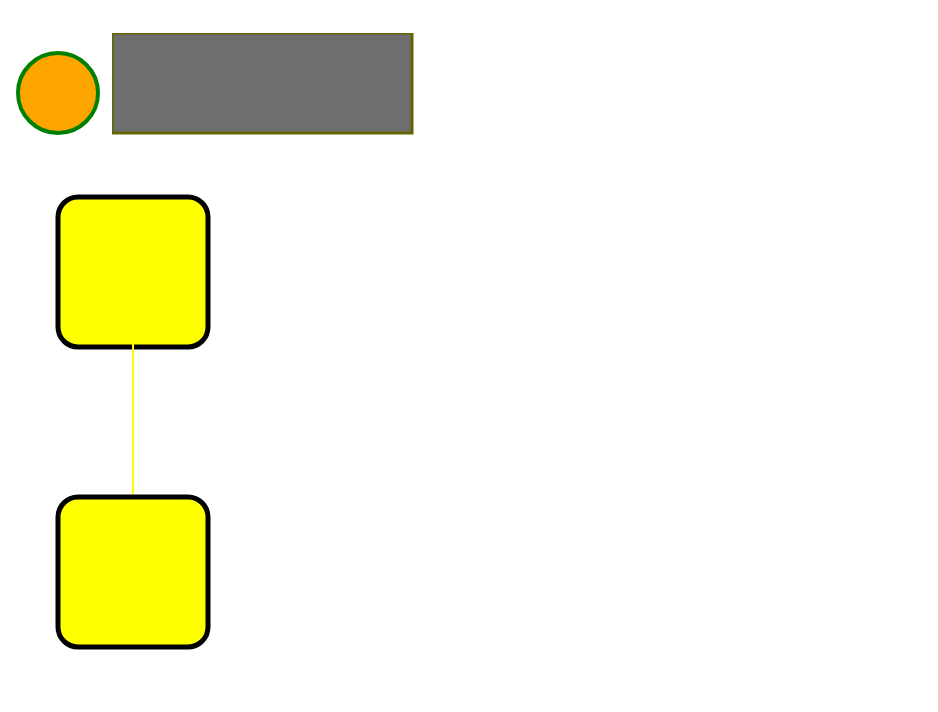
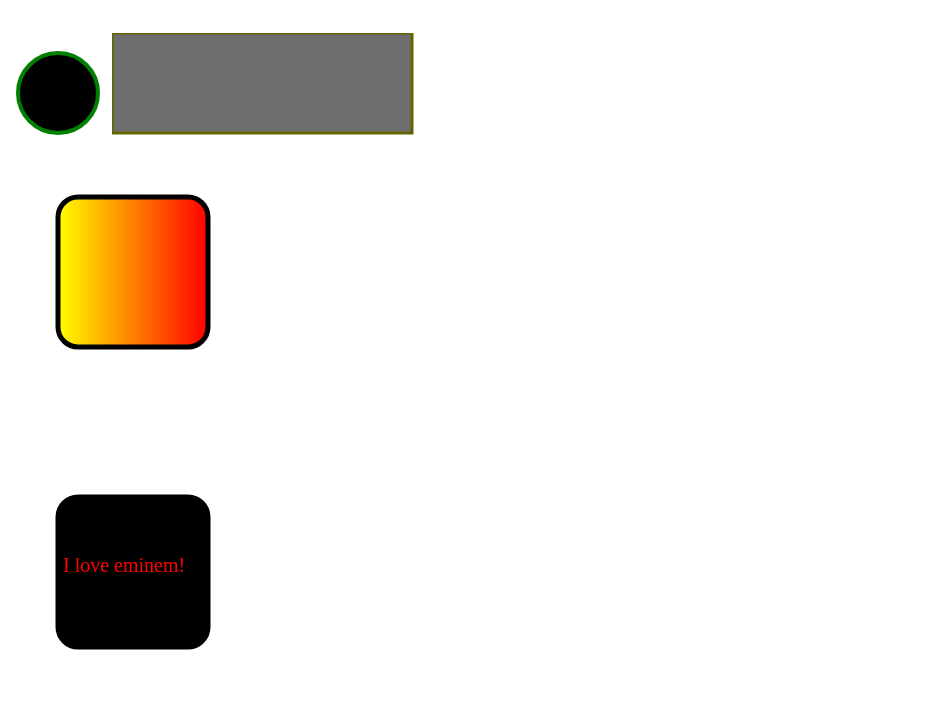
Before and after one commit to ameyvadnere/course-database-spines, a plain HTML site: page Course Database and Spines.html in a window 1280 px wide. Shown: the part 88-800 px from the top of the page, without its empty margins (0-938 px from the left). Drawn offline with Linux system fonts and the light colour scheme; a web font is replaced by a local one.

Commit message:
Add files via upload

```diff
--- a/Course Database and Spines.html
+++ b/Course Database and Spines.html
@@ -51,10 +51,14 @@
       }
   }
 });
+
+//<script type="text/javascript">
+
+
 </script>
 
+</head>
 
-</head>
 <body>
   <center>
   <div class="con">
@@ -68,7 +72,7 @@
 <br>
 
 <svg width="100" height="100">
-	<circle cx="50" cy="50" r="40" stroke="green" stroke-width="4" fill="orange" />
+	<circle id="car" cx="50" cy="50" r="40" stroke="green" stroke-width="4" fill="black" />
 	Sorry, SVG not supported.
 </svg>
 
@@ -78,14 +82,36 @@
 
 <br>
 <svg width="400" height="800">
+	  <defs>
+    <linearGradient id="grad1" x1="0%" y1="0%" x2="100%" y2="0%">
+      <stop offset="0%" style="stop-color:rgb(255,255,0);stop-opacity:1" />
+      <stop offset="100%" style="stop-color:rgb(255,0,0);stop-opacity:1" />
+    </linearGradient>
+  </defs>
   <rect x="50" y="50" rx="20" ry="20" width="150" height="150"
-  style="fill:yellow;stroke:black;stroke-width:5;opacity:1" />
-  <line x1="125" y1="125" x2="125" y2="425" style="stroke:yellow;stroke-width:2" />
-  <rect x="50" y="350" rx="20" ry="20" width="150" height="150"
-  style="fill:yellow;stroke:black;stroke-width:5;opacity:1" />
+  style="fill:url(#grad1);stroke:black;stroke-width:5;opacity:1" />
+  <line id="node1" x1="125" y1="125" x2="125" y2="425" stroke-width="0" style="stroke:yellow;" />
+  <rect id="inne" x="50" y="350" rx="20" ry="20" width="150" height="150" fill="black"
+  style="stroke:black;stroke-width:5;opacity:1" />
+  <a xlink:href="http://eminem.co/" target="_blank">
+   <text x="55" y="425" fill="red" style="font-size: 20">I love eminem!</text>
+  Sorry, your browser does not support inline SVG.
 </svg>
-<br>
 
+<script type="text/javascript">
+	function joinnodes(){
+	document.getElementById("inne").setAttribute("fill", "yellow");
+}
+
+	function makeconn(){
+		document.getElementById("node1").setAttribute("stroke-width", "1")
+	}
+</script>
+
+
+
+<button onmouseover="joinnodes()">Click me</button>
+<button onmouseover="makeconn()">Click me yo</button>
 </body>
 </html>
 
```
